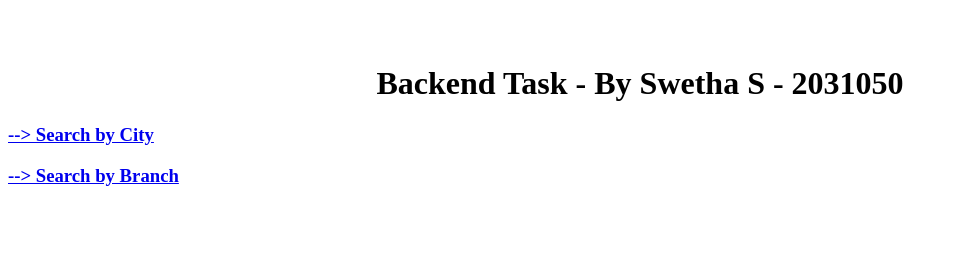
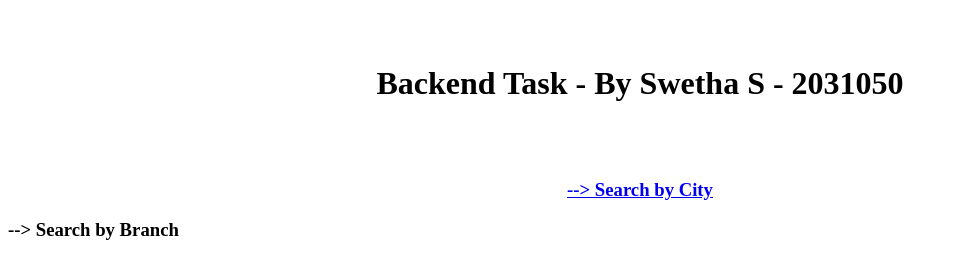
Before and after one commit to swetha2662/Backend, a website: page index.html in a window 1280 px wide. Shown: the whole page, without its empty margins (0-958 px from the left). Drawn offline with Linux system fonts and the light colour scheme.

Commit message:
Update index.html

```diff
--- a/index.html
+++ b/index.html
@@ -7,9 +7,9 @@
     <title>Document</title>
 </head>
 <body><br><br>
-    <h1><center> Backend Task - By Swetha S - 2031050 <br> </h1>
-   <h3><a href="https://businessonbot-backend-task-2031050.vercel.app/api/search?q=MUMBAI&limit=2&offset=1" target="_blank">  --> Search by City</a><br></h3>
-   <h3><a href="https://businessonbot-backend-task-2031050.vercel.app/api/branch?q=LONI&limit=1&offset=0" target="_blank"> --> Search by Branch </a><br></h3>
+    <h1><center> Backend Task - By Swetha S - 2031050 <br> </h1><br><br>
+   <h3 style="text-align:center"><a href="https://businessonbot-backend-task-2031050.vercel.app/api/search?q=MUMBAI&limit=2&offset=1" target="_blank">  --> Search by City</a><br></h3>
+   <h3 style="text-align:center><a href="https://businessonbot-backend-task-2031050.vercel.app/api/branch?q=LONI&limit=1&offset=0" target="_blank"> --> Search by Branch </a><br></h3>
         </center>
 </body>
 </html>
```
